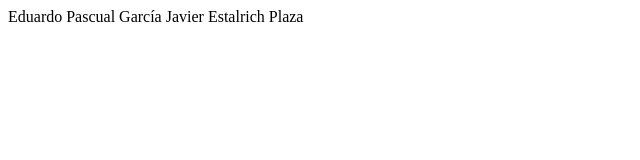
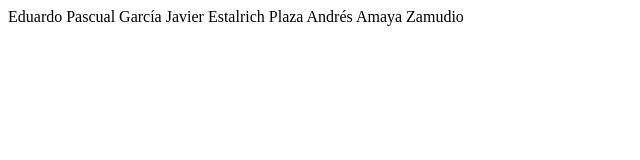
Before and after one commit to edupasc/dws_github, a plain HTML site: page index.html in a window 1280 px wide. Shown: the whole page, without its empty margins (0-640 px from the left). Drawn offline with Linux system fonts and the light colour scheme.

Commit message:
Update index.html

```diff
--- a/index.html
+++ b/index.html
@@ -2,4 +2,5 @@
 <body>
     Eduardo Pascual García
     Javier Estalrich Plaza
+    Andrés Amaya Zamudio
 </body>
```
